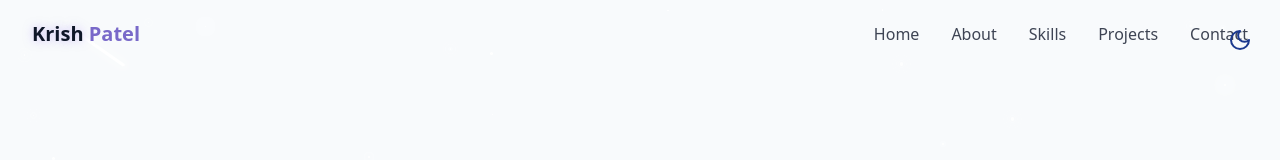
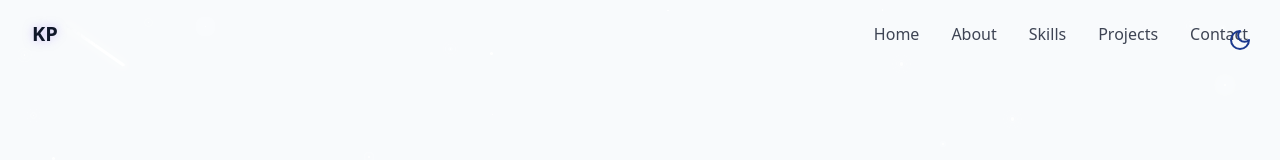
Before and after one commit to KrishPatel511/krishpatelportfolio.github.io, a React (Vite) app: page / in a window 1280 px wide. Shown: the top 160 px of the page. Built offline with nearby package versions, Linux system fonts and the light colour scheme.

Commit message:
chore: shorten navbar brand to KP

```diff
--- a/src/components/Navbar.jsx
+++ b/src/components/Navbar.jsx
@@ -34,10 +34,7 @@ export const Navbar = () => {
           className="text-xl font-bold text-primary flex items-center"
           href="#hero"
         >
-          <span className="relative z-10">
-            <span className="text-glow text-foreground"> Krish </span>{" "}
-            Patel
-          </span>
+          <span className="relative z-10 text-glow text-foreground">KP</span>
         </a>
 
         {/* desktop nav */}
```
